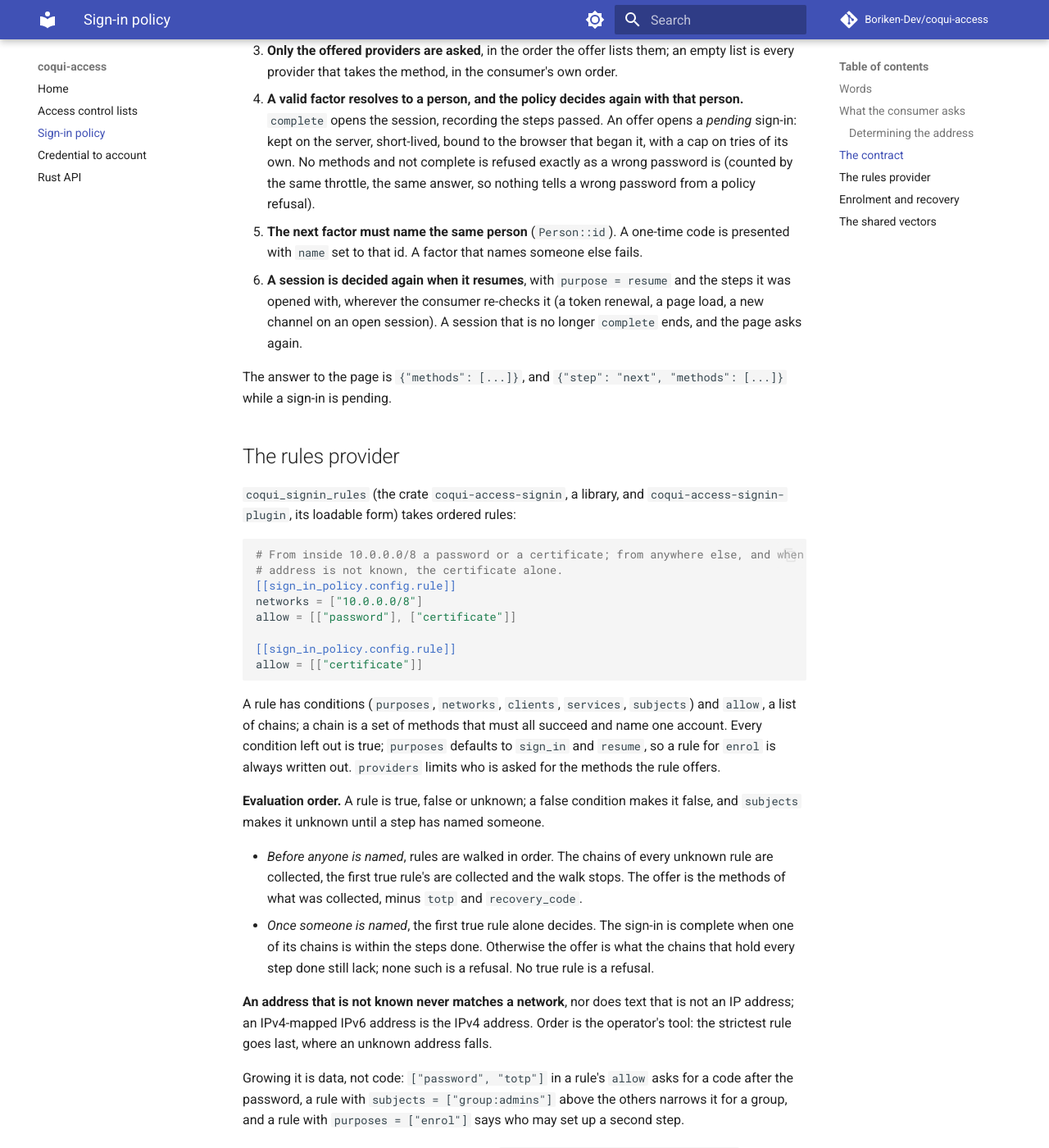
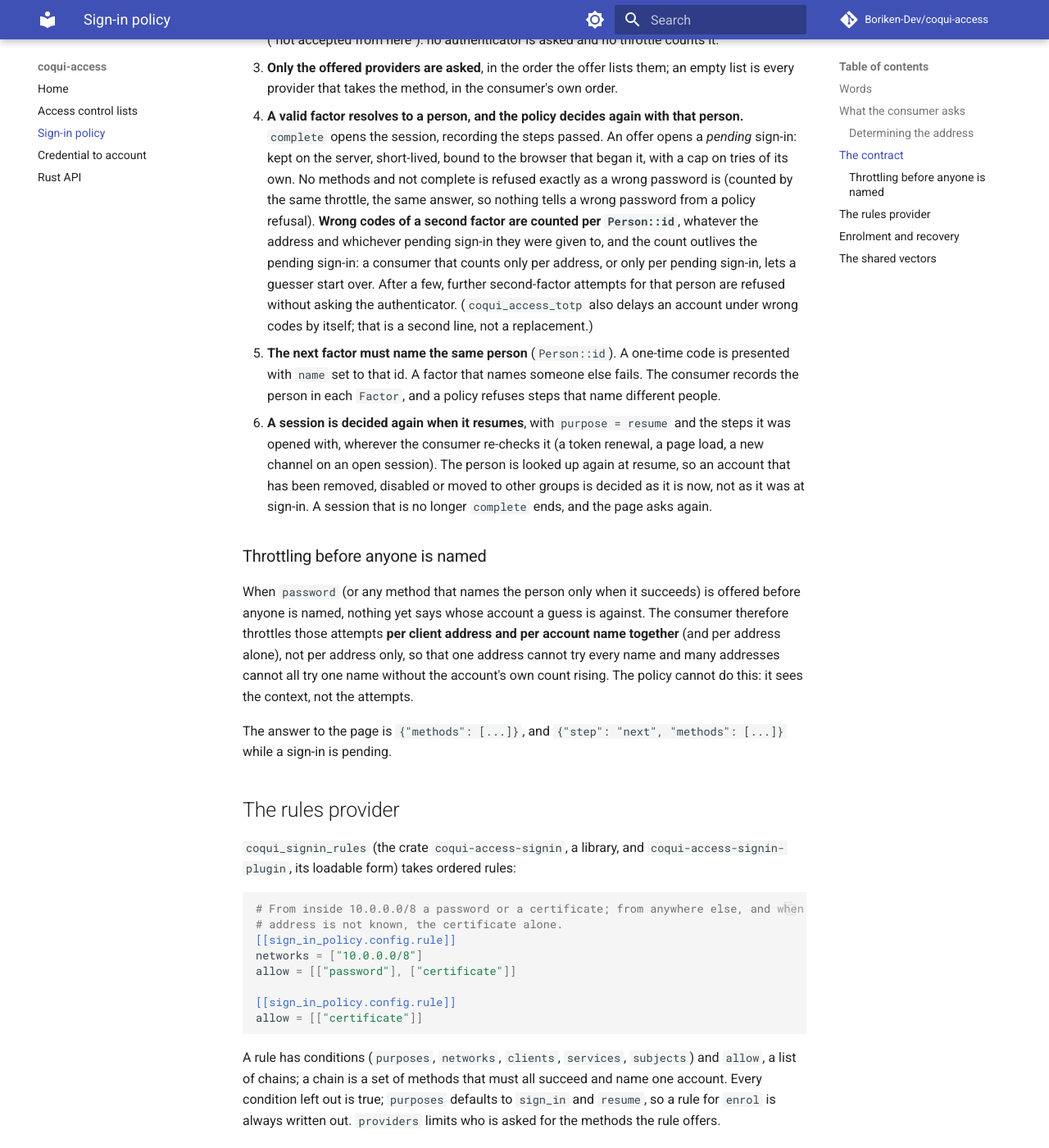
Before and after one commit to Boriken-Dev/coqui-access, an MkDocs documentation site: the page built from docs/sign-in.md, in a window 1280 px wide and 1400 px high, scrolled down 1862 px. Shown: the whole window at 82% size. Built offline with MkDocs 1.6.1 and Material for MkDocs 9.7.7, drawn with Linux system fonts in a browser that asks for light colours; comment, search, counter and statistics services are not loaded; some of the changed text lies outside the part shown.

Commit message:
docs: the sign-in contract counts second-factor failures per person, and the headers describe the file lock, the lockout and the size bound

```diff
--- a/docs/sign-in.md
+++ b/docs/sign-in.md
@@ -26,9 +26,9 @@ The consumer builds a `SignInContext` and calls `decide`:
 | Field | Meaning |
 | --- | --- |
 | `purpose` | One of the purposes above. |
-| `done` | The steps already passed, each `{ method, provider }`, the provider being the id that accepted it. Empty before the first. |
+| `done` | The steps already passed, each `{ method, provider, person }`: the provider is the id that accepted it and the person the `Person::id` it named. Empty before the first. |
 | `address` | The client's IP address as the consumer determined it, text, no port. **`None` when it could not be determined, never `0.0.0.0` or another placeholder.** |
-| `client`, `service` | The kind of client, and the consumer's own word for what is signed in to (`portal`, `pages`). |
+| `client`, `service` | The kind of client, and the consumer's own word for what is signed in to (`portal`, `pages`). `client` comes from how the consumer serves the request (the endpoint or listener it arrived on), never from anything the client says about itself. |
 | `time_unix` | When it is asked. |
 | `person` | Who the passed steps named, once one did. |
 | `attributes` | Anything else the consumer says; a policy reads what it knows. |
@@ -62,12 +62,29 @@ every client look like it is inside it.
    kept on the server, short-lived, bound to the browser that began it, with a cap on tries
    of its own. No methods and not complete is refused exactly as a wrong password is (counted
    by the same throttle, the same answer, so nothing tells a wrong password from a policy
-   refusal).
+   refusal). **Wrong codes of a second factor are counted per `Person::id`**, whatever the
+   address and whichever pending sign-in they were given to, and the count outlives the pending
+   sign-in: a consumer that counts only per address, or only per pending sign-in, lets a guesser
+   start over. After a few, further second-factor attempts for that person are refused without
+   asking the authenticator. (`coqui_access_totp` also delays an account under wrong codes by
+   itself; that is a second line, not a replacement.)
 5. **The next factor must name the same person** (`Person::id`). A one-time code is presented
-   with `name` set to that id. A factor that names someone else fails.
+   with `name` set to that id. A factor that names someone else fails. The consumer records the
+   person in each `Factor`, and a policy refuses steps that name different people.
 6. **A session is decided again when it resumes**, with `purpose = resume` and the steps it was
    opened with, wherever the consumer re-checks it (a token renewal, a page load, a new channel
-   on an open session). A session that is no longer `complete` ends, and the page asks again.
+   on an open session). The person is looked up again at resume, so an account that has been
+   removed, disabled or moved to other groups is decided as it is now, not as it was at
+   sign-in. A session that is no longer `complete` ends, and the page asks again.
+
+### Throttling before anyone is named
+
+When `password` (or any method that names the person only when it succeeds) is offered before
+anyone is named, nothing yet says whose account a guess is against. The consumer therefore
+throttles those attempts **per client address and per account name together** (and per address
+alone), not per address only, so that one address cannot try every name and many addresses
+cannot all try one name without the account's own count rising. The policy cannot do this: it
+sees the context, not the attempts.
 
 The answer to the page is `{"methods": [...]}`, and `{"step": "next", "methods": [...]}` while a
 sign-in is pending.
@@ -136,11 +153,19 @@ an authenticator app, which works in a browser, a desktop app and a command line
   as `method = recovery_code`. The policy must name the method (`["password", "recovery_code"]`
   in a rule of its own, say), so a deployment can keep recovery inside its network. An
   administrator resets a person with `remove`, after which the person enrols again.
-- **Guessing.** A code is one in a million, and the provider does not throttle: the consumer counts
-  every wrong code in its throttle and caps the tries of a pending sign-in. A code is accepted
-  once; a step used, and earlier ones, are refused.
+- **Guessing.** A code is one in a million. The consumer counts every wrong code per person (see
+  the contract) and caps the tries of a pending sign-in. The provider adds its own delay per
+  account: after five wrong codes in a row (a recovery code counts too) the account takes no code
+  for 30 s, twice as long with each further wrong one, up to an hour; a right code ends it and an
+  administrator's `disabled` toggle resets it. The delay is a default a deployment can lift
+  (`Lockout::OFF`, `lockout_after = 0`), and it lets anyone who can name an account keep its owner
+  out for up to the longest delay at a time, which the consumer's per-address throttle limits. A
+  code is accepted once; a step used, and earlier ones, are refused, also by another process
+  sharing the file.
 - **Storage.** The secret is kept readable in the table (a time-based code needs it); a file
-  source writes it with the owner's permissions only.
+  source writes it with the owner's permissions only, and holds an operating-system lock on
+  `<path>.lock` around every read-modify-write, so processes sharing the file do not lose each
+  other's updates.
 
 ## The shared vectors
 
```
Also changed, not shown: CHANGELOG.md (+13 -0 lines), crates/coqui-access-kit/AGENTS.md (+17 -3 lines), crates/coqui-access-signin/AGENTS.md (+4 -0 lines), crates/coqui-access/AGENTS.md (+1 -1 lines), providers/access/totp/AGENTS.md (+15 -3 lines), providers/access/totp/README.md (+4 -1 lines).
